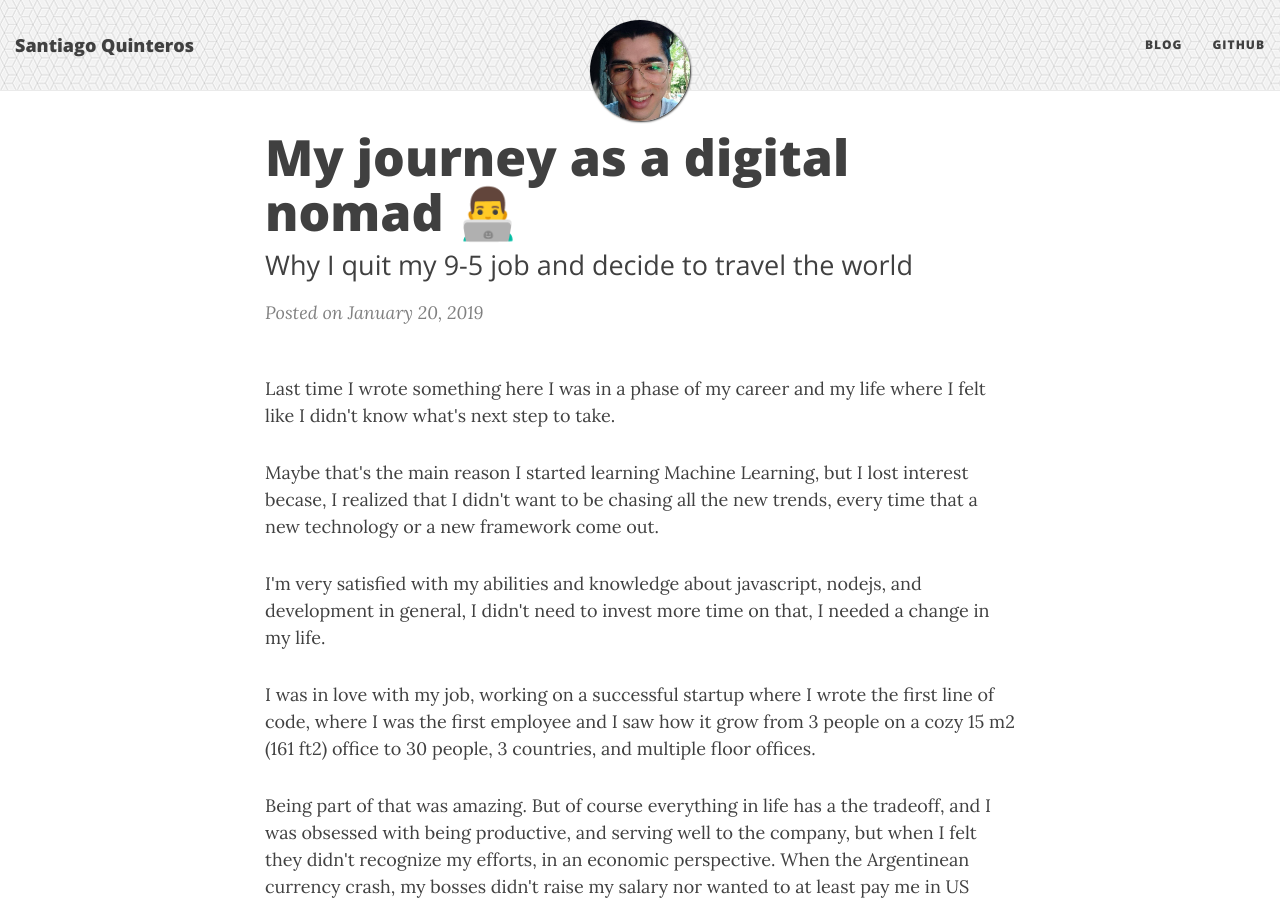
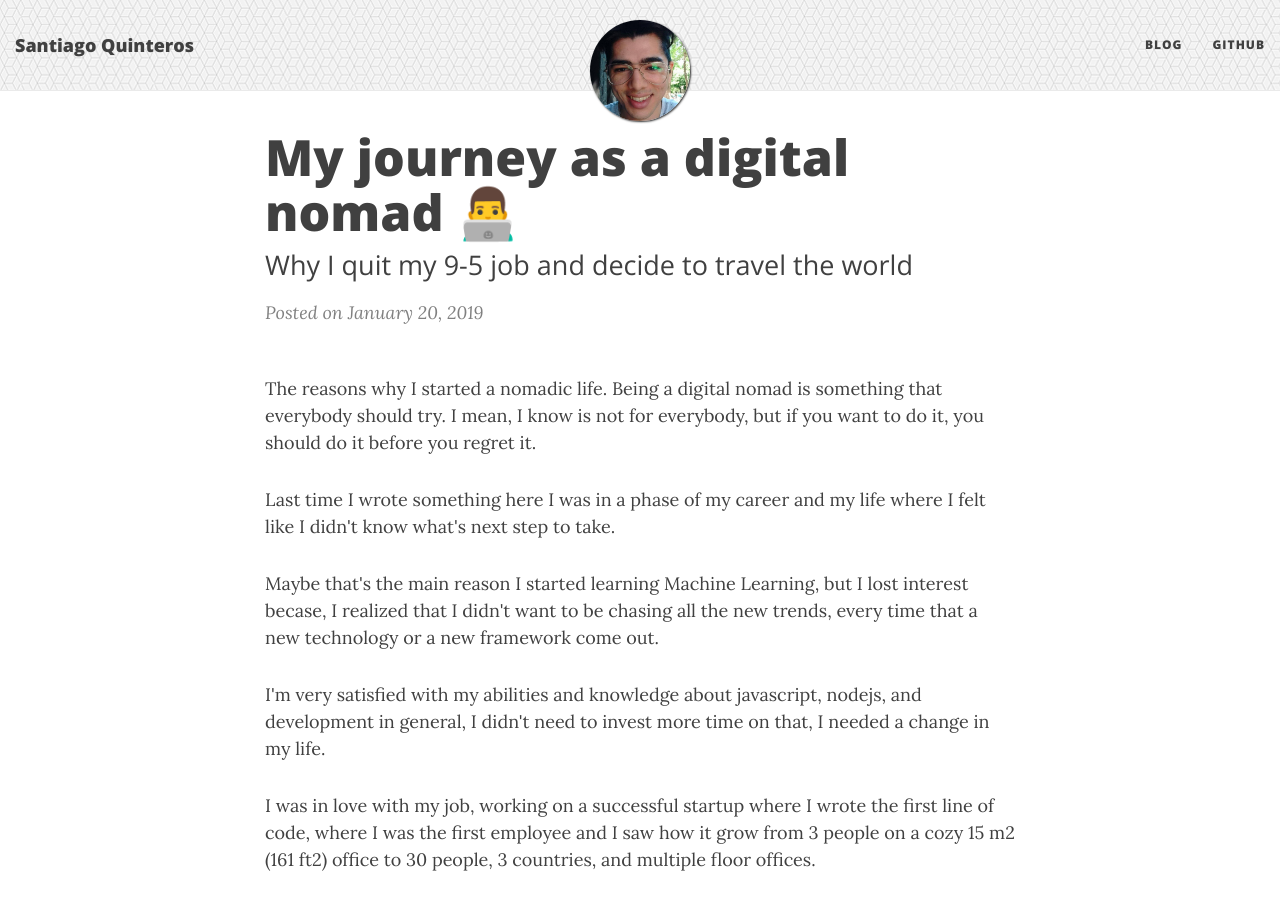
Before and after one commit to ElianCordoba/softwareontheroad, a Jekyll site: the page built from _posts/2019-01-20-my-journey-as-digital-nomad.md, in a window 1280 px wide and 900 px high. Built offline with Jekyll 4.4.1, drawn with Linux system fonts in a browser that asks for light colours; nearby versions of some CDN libraries.

Commit message:
More text

```diff
--- a/_posts/2019-01-20-my-journey-as-digital-nomad.md
+++ b/_posts/2019-01-20-my-journey-as-digital-nomad.md
@@ -4,6 +4,10 @@ title: My journey as a digital nomad &#x1F468;&#x200D;&#x1F4BB;
 subtitle: Why I quit my 9-5 job and decide to travel the world
 tags: [blog, digital-nomad, travel, life, self]
 ---
+ <p>
+  The reasons why I started a nomadic life.
+  Being a digital nomad is something that everybody should try. I mean, I know is not for everybody, but if you want to do it, you should do it before you regret it.
+ </p>
  <p>
   Last time I wrote something here I was in a phase of my career and my life where I felt like I didn't know what's next step to take.
   </p>
```
